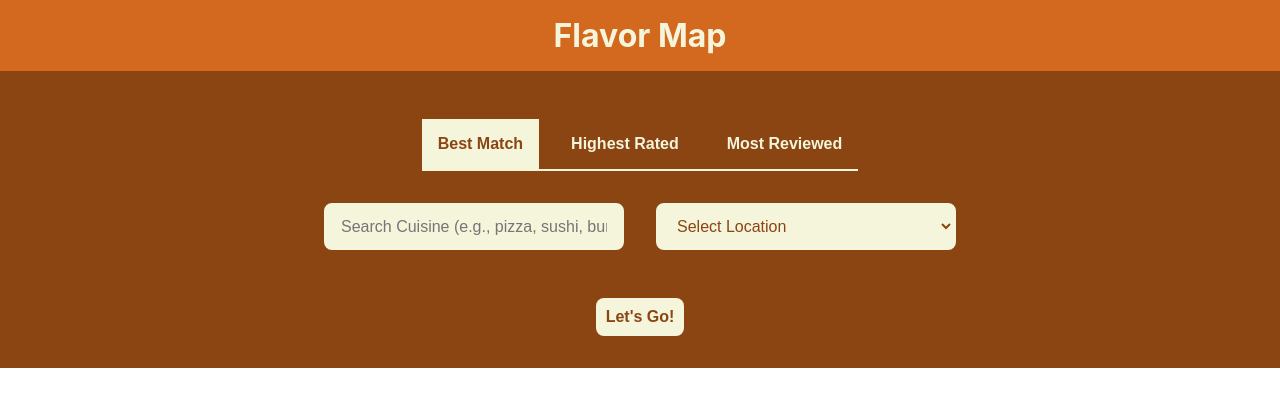
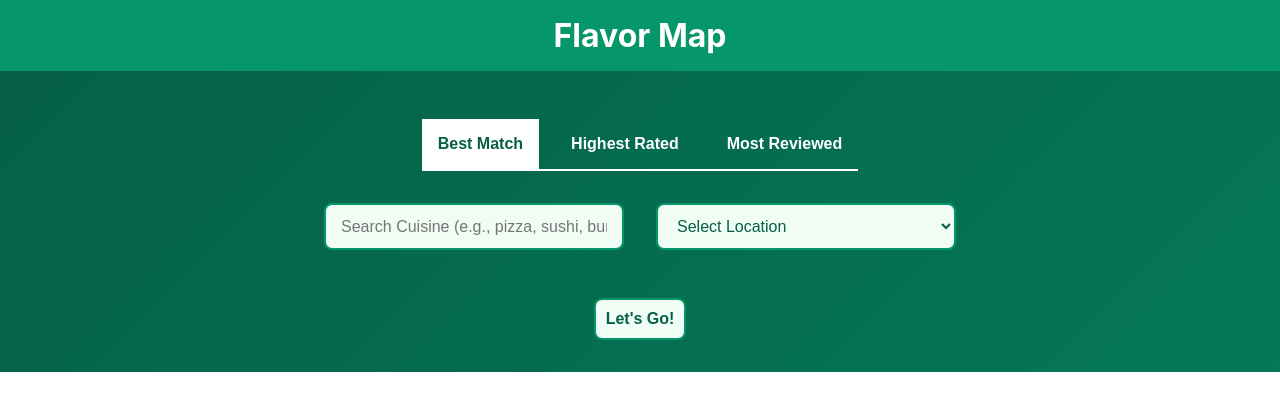
Before and after one commit to portgasalif/flavormap, a React (Create React App) app: page / in a window 1280 px wide. Shown: the top 410 px of the page. Built offline with nearby package versions, Linux system fonts and the light colour scheme.

Commit message:
Update Business and SearchBar components with improved color scheme and background styles for better visual consistency

```diff
--- a/src/components/Business/Business.css
+++ b/src/components/Business/Business.css
@@ -32,7 +32,7 @@
 }
 .business-details .rating,
 .business-details .category {
-  color: saddlebrown;
+  color: #065f46;
   font-weight: bold;
 }
 .business-details .category {
--- a/src/components/SearchBar/SearchBar.css
+++ b/src/components/SearchBar/SearchBar.css
@@ -1,15 +1,15 @@
 .search-bar {
-  background: saddlebrown;
+  background: linear-gradient(135deg, #065f46, #047857);
   max-height: 60vh;
   margin-bottom: 2rem;
 }
 .search-bar-header {
   text-align: center;
-  background-color: chocolate;
+  background-color: #059669;
   padding: 1rem;
 }
 .search-bar-header h1 {
-  color: beige;
+  color: white;
 }
 
 .search-bar-main {
@@ -23,21 +23,21 @@
   display: flex;
   justify-content: center;
   gap: 1rem;
-  border-bottom: 2px solid beige;
+  border-bottom: 2px solid white;
   margin-bottom: 1rem;
 }
 .search-bar-sort-option {
   background: transparent;
   border: 0;
   padding: 1rem;
-  color: beige;
+  color: white;
   transition: all 0.3s ease;
   font-weight: bold;
   font-size: 1rem;
 }
 .search-bar-sort-option.active {
-  background-color: beige;
-  color: saddlebrown;
+  background-color: white;
+  color: #065f46;
   border-bottom: none;
   transform: none;
 }
@@ -57,26 +57,26 @@
   padding: 12px 15px;
   width: 300px;
   border-radius: 8px;
-  border: 2px solid beige;
+  background-color: #f0fdf4;
+  color: #065f46;
+  border: 2px solid #059669;
   outline: none;
   font-size: 1rem;
-  background-color: beige;
-  color: saddlebrown;
   font-weight: 500;
   transition: all 0.3s ease;
 }
 .search-bar-submit-btn {
-  background: beige;
-  color: saddlebrown;
+  background-color: #f0fdf4;
+  color: #065f46;
+  border: 2px solid #059669;
   padding: 10px;
   border-radius: 8px;
-  border: none;
   font-weight: bold;
   font-size: 1rem;
   margin-bottom: 2rem;
 }
 .search-bar-submit-btn:hover {
-  background-color: wheat;
+  background-color: #dcfce7;
   cursor: pointer;
 }
 @media (max-width: 768px) {
```
